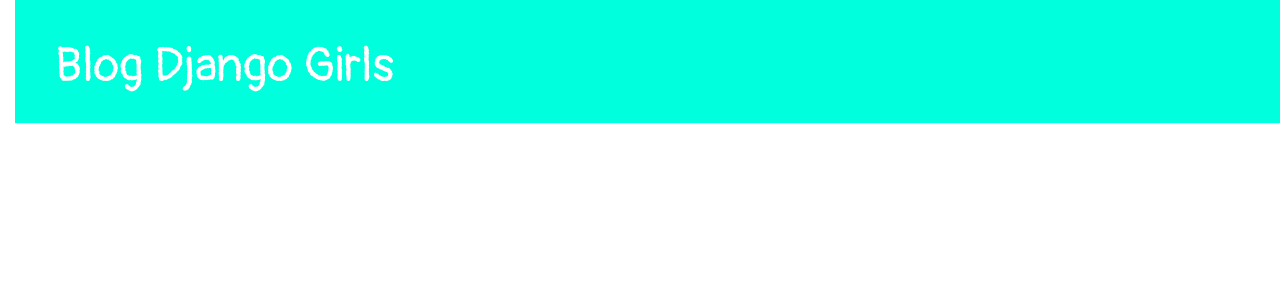
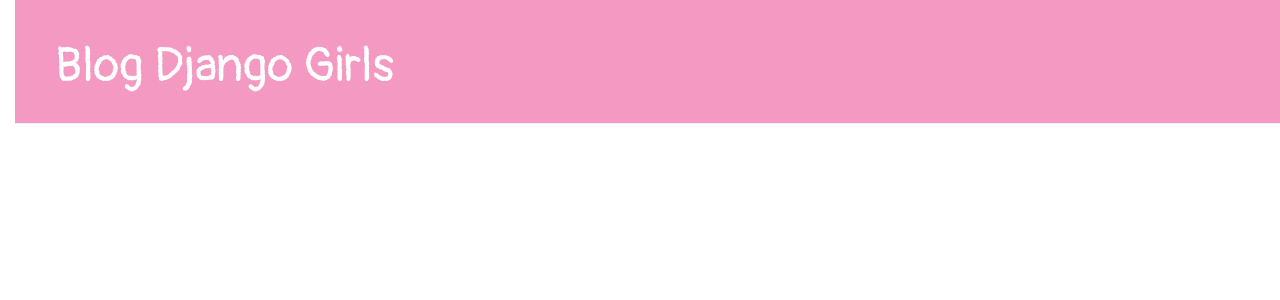
Before and after one commit to paolin28/mi-primer-blog, a Django app: page / in a window 1280 px wide. Shown: the top 300 px of the page. Run offline with Django 3.2, Linux system fonts and the light colour scheme; data that the repository does not hold is empty; some libraries are stand-ins or nearby versions.

Commit message:
template html

```diff
--- a/blog/static/css/blog.css
+++ b/blog/static/css/blog.css
@@ -1,12 +1,12 @@
 h1 a{
-	color : #F49AC2;
+	color : #FCA205;
 	font-family: 'Pangolin', cursive;
 }
 body {
     padding-left: 15px;
 }
 .page-header {
-    background-color: #00ffdd;
+    background-color: #F49AC2;
     margin-top: 0;
     padding: 20px 20px 20px 40px;
 }
```
